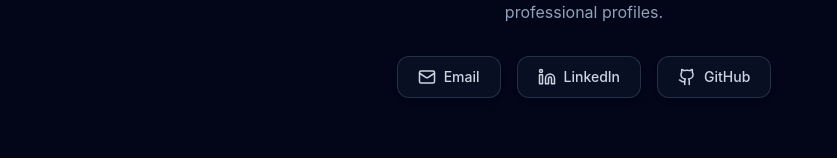
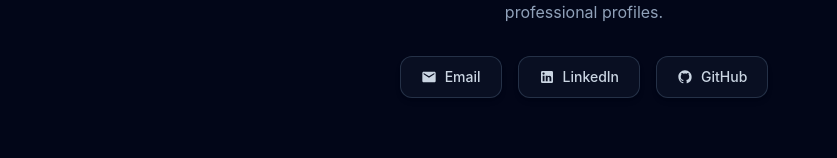
Before and after one commit to hemanulasa884-creator/heman-portfolio, a React (Vite) app: page / in a window 1280 px wide. Shown: the part 3645-3803 px from the top of the page, without its empty margins (56-893 px from the left). Built offline with nearby package versions, Linux system fonts and the light colour scheme.

Commit message:
Update contact links and project card structure

```diff
--- a/src/components/Contact.jsx
+++ b/src/components/Contact.jsx
@@ -1,5 +1,4 @@
 import React from 'react';
-import { Mail, Linkedin, Github } from 'lucide-react';
 
 export default function Contact() {
   return (
@@ -15,7 +14,9 @@ export default function Contact() {
           href="mailto:hemanulasa884@gmail.com"
           className="flex items-center gap-2 px-5 py-2.5 rounded-xl border border-slate-700/70 bg-slate-900/60 hover:border-cyan-400 hover:text-cyan-400 text-slate-300 transition-all duration-200 text-sm font-medium shadow-md hover:shadow-cyan-500/10"
         >
-          <Mail size={18} />
+          <svg className="w-4 h-4 fill-current" viewBox="0 0 24 24">
+            <path d="M20 4H4c-1.1 0-1.99.9-1.99 2L2 18c0 1.1.9 2 2 2h16c1.1 0 2-.9 2-2V6c0-1.1-.9-2-2-2zm0 4l-8 5-8-5V6l8 5 8-5v2z"/>
+          </svg>
           <span>Email</span>
         </a>
 
@@ -26,7 +27,9 @@ export default function Contact() {
           rel="noopener noreferrer"
           className="flex items-center gap-2 px-5 py-2.5 rounded-xl border border-slate-700/70 bg-slate-900/60 hover:border-cyan-400 hover:text-cyan-400 text-slate-300 transition-all duration-200 text-sm font-medium shadow-md hover:shadow-cyan-500/10"
         >
-          <Linkedin size={18} />
+          <svg className="w-4 h-4 fill-current" viewBox="0 0 24 24">
+            <path d="M19 3a2 2 0 0 1 2 2v14a2 2 0 0 1-2 2H5a2 2 0 0 1-2-2V5a2 2 0 0 1 2-2h14m-.5 15.5v-5.3a3.26 3.26 0 0 0-3.26-3.26c-.85 0-1.84.52-2.28 1.3v-1.11h-2.79v8.37h2.79v-4.93c0-.77.62-1.4 1.39-1.4a1.4 1.4 0 0 1 1.4 1.4v4.93h2.75M6.88 8.56a1.68 1.68 0 0 0 1.68-1.68c0-.93-.75-1.69-1.68-1.69a1.69 1.69 0 0 0-1.69 1.69c0 .93.76 1.68 1.69 1.68m1.39 9.94v-8.37H5.5v8.37h2.77z"/>
+          </svg>
           <span>LinkedIn</span>
         </a>
 
@@ -37,7 +40,9 @@ export default function Contact() {
           rel="noopener noreferrer"
           className="flex items-center gap-2 px-5 py-2.5 rounded-xl border border-slate-700/70 bg-slate-900/60 hover:border-cyan-400 hover:text-cyan-400 text-slate-300 transition-all duration-200 text-sm font-medium shadow-md hover:shadow-cyan-500/10"
         >
-          <Github size={18} />
+          <svg className="w-4 h-4 fill-current" viewBox="0 0 24 24">
+            <path fillRule="evenodd" clipRule="evenodd" d="M12 2C6.477 2 2 6.484 2 12.017c0 4.425 2.865 8.18 6.839 9.504.5.092.682-.217.682-.483 0-.237-.008-.868-.013-1.703-2.782.605-3.369-1.343-3.369-1.343-.454-1.158-1.11-1.466-1.11-1.466-.908-.62.069-.608.069-.608 1.003.07 1.53 1.032 1.53 1.032.892 1.53 2.341 1.088 2.91.832.092-.647.35-1.088.636-1.338-2.22-.253-4.555-1.113-4.555-4.951 0-1.093.39-1.988 1.029-2.688-.103-.253-.446-1.272.098-2.65 0 0 .84-.27 2.75 1.026A9.564 9.564 0 0112 6.844c.85.004 1.705.115 2.504.337 1.909-1.296 2.747-1.027 2.747-1.027.546 1.379.202 2.398.1 2.651.64.7 1.028 1.595 1.028 2.688 0 3.848-2.339 4.695-4.566 4.943.359.309.678.92.678 1.855 0 1.338-.012 2.419-.012 2.747 0 .268.18.58.688.482A10.019 10.019 0 0022 12.017C22 6.484 17.522 2 12 2z"/>
+          </svg>
           <span>GitHub</span>
         </a>
       </div>
```
